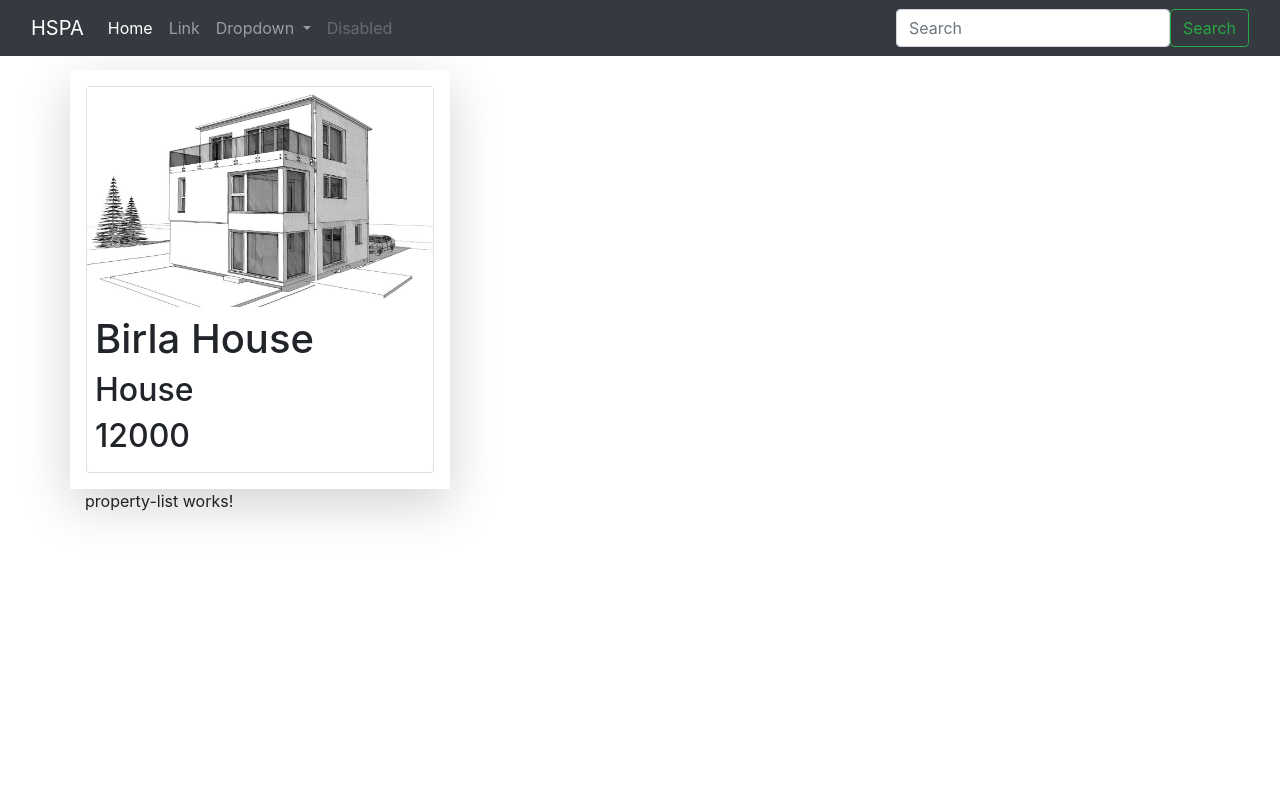
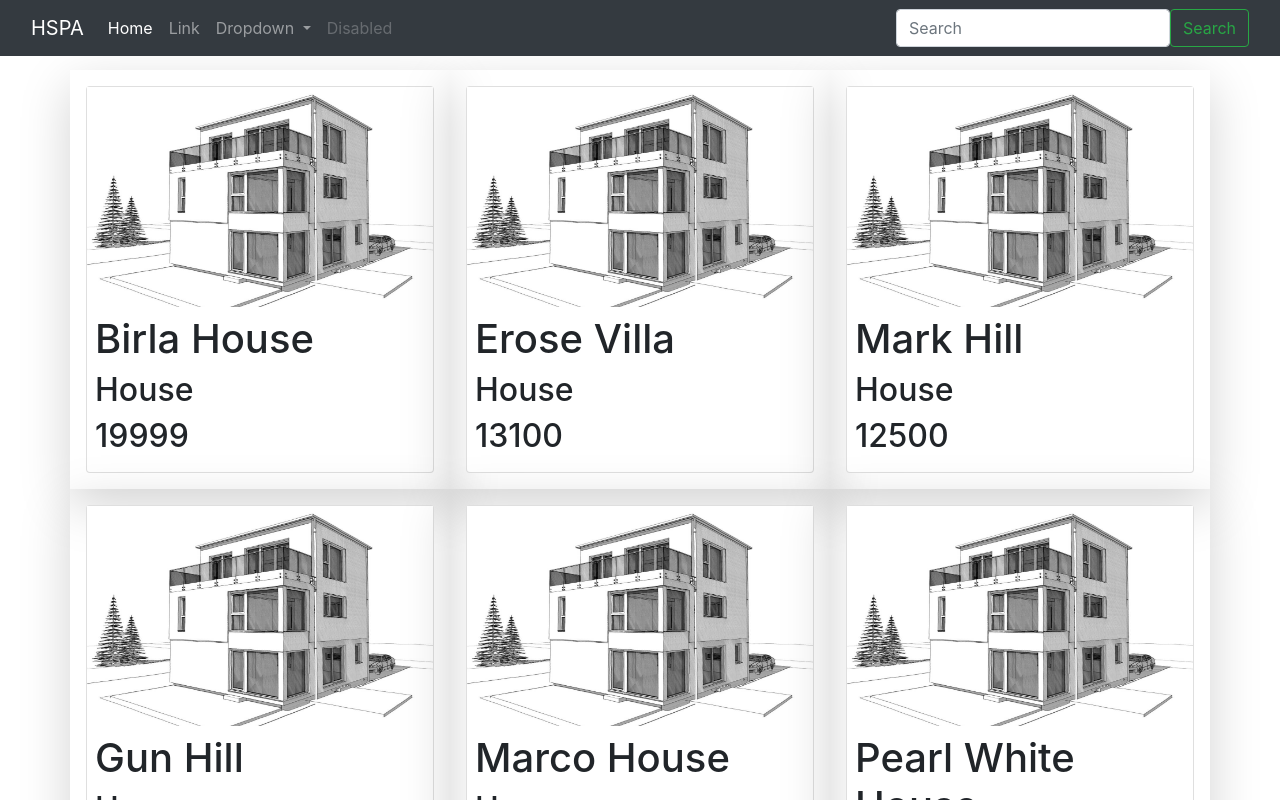
Before and after one commit to aldaale/angular-asp.net-app, an Angular app: page / in a window 1280 px wide. Shown: the top 800 px of the page. Built offline with nearby package versions, Linux system fonts and the light colour scheme.

Commit message:
add databinding

```diff
--- a/src/app/app.component.html
+++ b/src/app/app.component.html
@@ -1,7 +1,6 @@
 <app-nav-bar></app-nav-bar>
 
 <div class="container" style="margin-top: 70px;">
-<app-property-card></app-property-card>
 <app-property-list></app-property-list>
 </div>
 
--- a/src/app/property/property-card/property-card/property-card.component.html
+++ b/src/app/property/property-card/property-card/property-card.component.html
@@ -1,12 +1,8 @@
-<div class="row">
-  <div class="shadow-lg col-sm-4 p-3">
-  <div class="card">
+<div class="card">
     <img class="propImg" src="assets/images/house-default.png" alt="house">
     <div class="card-body p-2">
-      <h1>{{Property.Name}}</h1>
-      <h2>{{Property.Type}}</h2>
-      <h2>{{Property.Price}}</h2>
+      <h1>{{property.Name}}</h1>
+      <h2>{{property.Type}}</h2>
+      <h2>{{property.Price}}</h2>
     </div>
   </div>
-</div>
-</div>
--- a/src/app/property/property-card/property-card/property-card.component.ts
+++ b/src/app/property/property-card/property-card/property-card.component.ts
@@ -1,4 +1,4 @@
-import { Component, OnInit } from '@angular/core';
+import { Component, Input, OnInit } from '@angular/core';
 
 @Component({
   selector: 'app-property-card',
@@ -7,12 +7,8 @@
 })
 export class PropertyCardComponent implements OnInit {
 
-  Property: any = {
-    "Id":1,
-    "Name": "Birla House",
-    "Type":"House",
-    "Price":12000
-  }
+@Input() property: any
+
   constructor() { }
 
   ngOnInit(): void {
--- a/src/app/property/property-list/property-list.component.html
+++ b/src/app/property/property-list/property-list.component.html
@@ -1 +1,5 @@
-<p>property-list works!</p>
+<div class="row">
+  <div *ngFor="let property of properties" class="shadow-lg col-sm-4 p-3">
+    <app-property-card [property]="property"></app-property-card>
+  </div>
+</div>
--- a/src/app/property/property-list/property-list.component.ts
+++ b/src/app/property/property-list/property-list.component.ts
@@ -7,6 +7,45 @@
 })
 export class PropertyListComponent implements OnInit {
 
+  properties: Array<any> = [
+    {
+    "Id":1,
+    "Name": "Birla House",
+    "Type":"House",
+    "Price":19999
+   },
+    {
+    "Id":2,
+    "Name": "Erose Villa",
+    "Type":"House",
+    "Price":13100
+   },
+    {
+    "Id":3,
+    "Name": "Mark Hill",
+    "Type":"House",
+    "Price":12500
+   },
+    {
+    "Id":4,
+    "Name": "Gun Hill",
+    "Type":"House",
+    "Price":11030
+   },
+    {
+    "Id":5,
+    "Name": "Marco House",
+    "Type":"House",
+    "Price":143000
+   },
+    {
+    "Id":6,
+    "Name": "Pearl White House",
+    "Type":"House",
+    "Price":184000
+   }
+
+]
   constructor() { }
 
   ngOnInit(): void {
```
